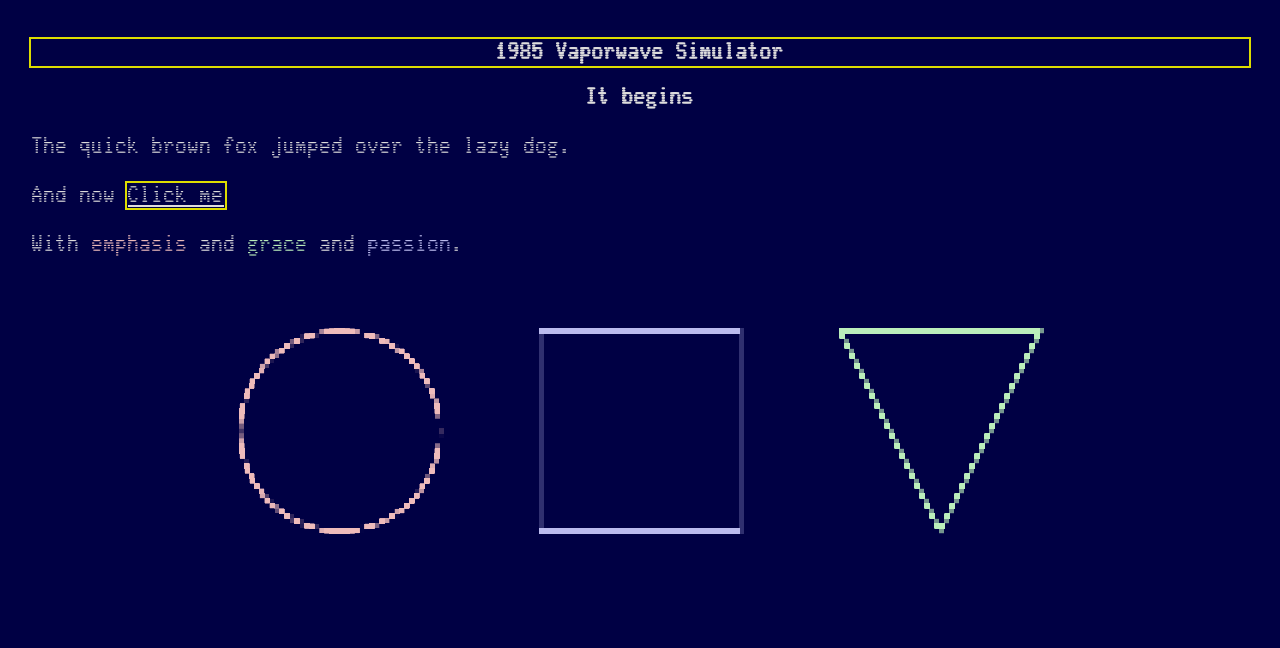
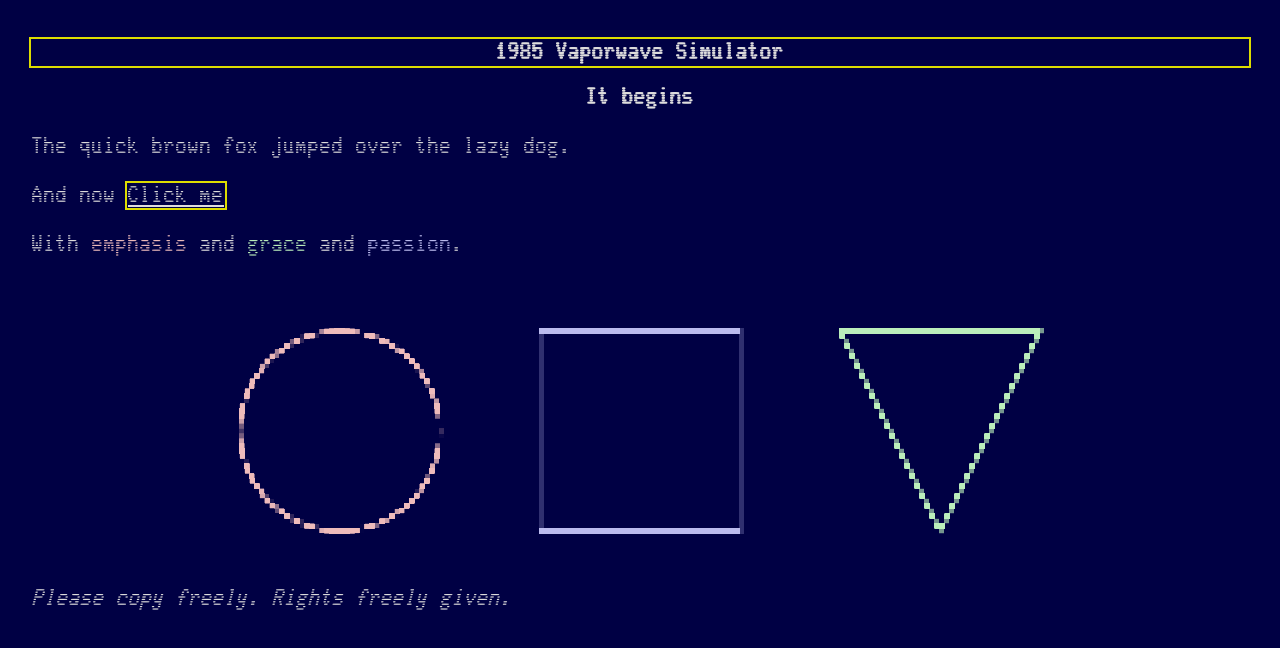
Before and after one commit to aredridel/naplps-look, a website: page index.html in a window 1280 px wide. Drawn offline with Linux system fonts and the light colour scheme.

Commit message:
copyright

```diff
--- a/index.html
+++ b/index.html
@@ -23,5 +23,9 @@
     </svg>
 
 
+    <address>
+      Please copy freely. Rights freely given.
+    </address>
+
   </body>
 </html>
```
